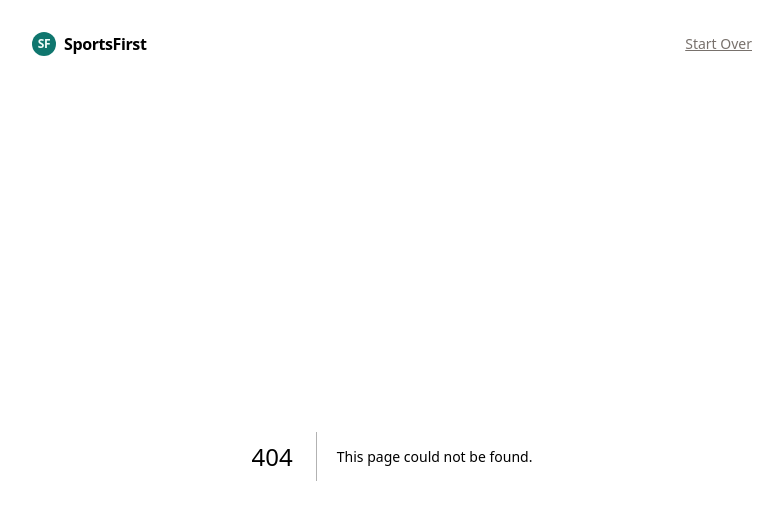
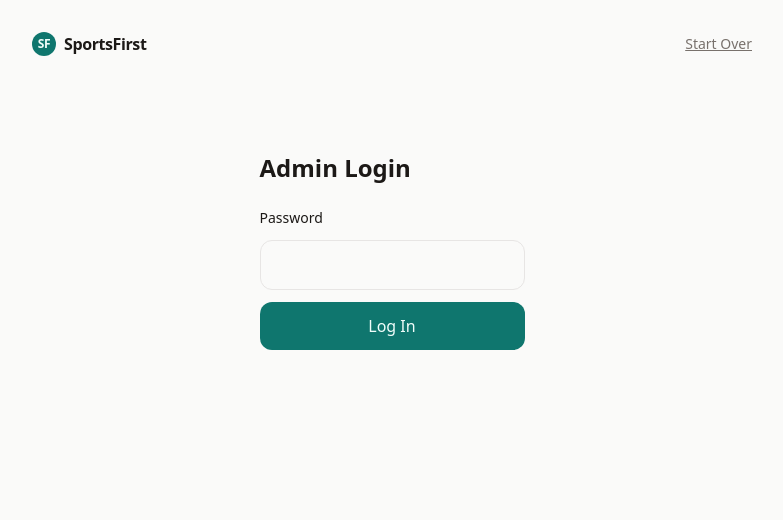
Before and after one commit to arpandesai/sponsor-agent, a Next.js app: page /admin/login in a window 1280 px wide. Before the commit this address had no page. Shown: the top 520 px of the page, without its empty margins (248-1031 px from the left). Built offline with nearby package versions, Linux system fonts and the light colour scheme.

Commit message:
feat: build admin login screen
Co-Authored-By: Claude Sonnet 5 <noreply@anthropic.com>
Claude-Session: https://claude.ai/code/session_01XNLmHfhx777UrL1NKQxwbq

```diff
--- /dev/null
+++ b/app/admin/login/LoginClient.tsx
@@ -0,0 +1,58 @@
+'use client';
+
+import { useState, type FormEvent } from 'react';
+import { useRouter } from 'next/navigation';
+import { ErrorBanner } from '@/components/ErrorBanner';
+
+export default function LoginClient() {
+  const router = useRouter();
+  const [password, setPassword] = useState('');
+  const [error, setError] = useState<string | null>(null);
+  const [submitting, setSubmitting] = useState(false);
+
+  async function handleSubmit(event: FormEvent) {
+    event.preventDefault();
+    setSubmitting(true);
+    setError(null);
+    const response = await fetch('/api/admin/login', {
+      method: 'POST',
+      body: JSON.stringify({ password }),
+    });
+    if (!response.ok) {
+      const body = await response.json();
+      setError(body.error ?? 'Invalid password');
+      setSubmitting(false);
+      return;
+    }
+    router.push('/admin');
+  }
+
+  return (
+    <main className="mx-auto flex max-w-sm flex-col gap-6 px-6 py-24">
+      <h1 className="text-2xl font-semibold">Admin Login</h1>
+
+      <form onSubmit={handleSubmit} className="flex flex-col gap-3">
+        <label htmlFor="admin-password" className="text-sm font-medium">
+          Password
+        </label>
+        <input
+          id="admin-password"
+          type="password"
+          required
+          value={password}
+          onChange={(e) => setPassword(e.target.value)}
+          className="rounded-[var(--radius-md)] border border-[var(--color-border)] px-4 py-3 text-base"
+        />
+        <button
+          type="submit"
+          disabled={submitting}
+          className="pressable rounded-[var(--radius-md)] bg-[var(--color-accent)] px-6 py-3 font-medium text-[var(--color-accent-ink)] disabled:opacity-60"
+        >
+          {submitting ? 'Logging in…' : 'Log In'}
+        </button>
+      </form>
+
+      {error ? <ErrorBanner message={error} onRetry={() => setError(null)} /> : null}
+    </main>
+  );
+}
--- /dev/null
+++ b/app/admin/login/page.tsx
@@ -0,0 +1,8 @@
+import type { Metadata } from 'next';
+import LoginClient from './LoginClient';
+
+export const metadata: Metadata = { title: 'Admin Login' };
+
+export default function Page() {
+  return <LoginClient />;
+}
```
Also changed, not shown: 2 other files (tests, documents, lock files or other folders).
